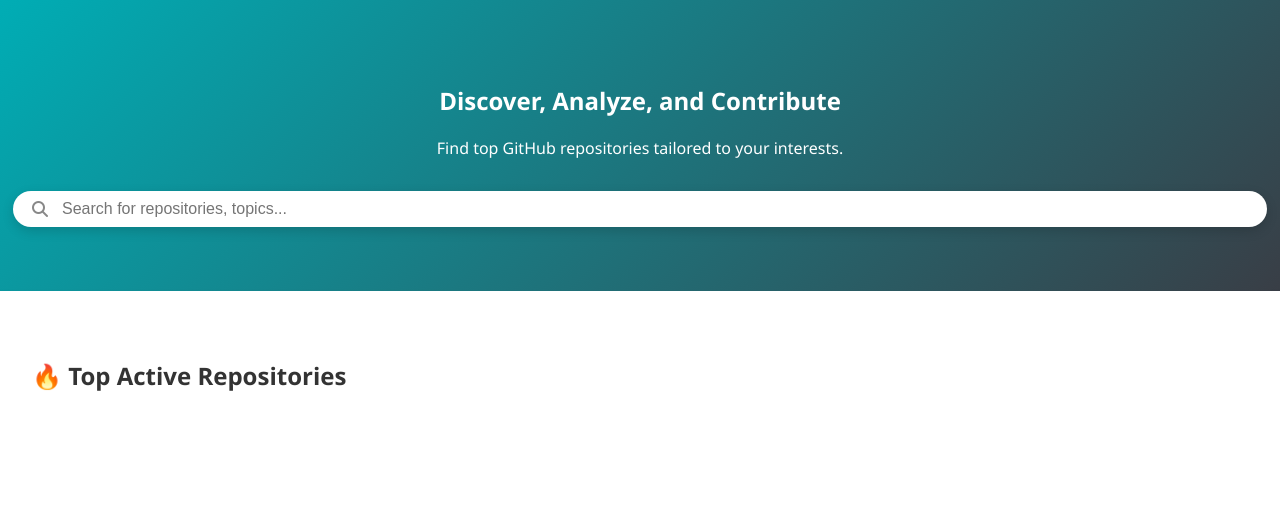
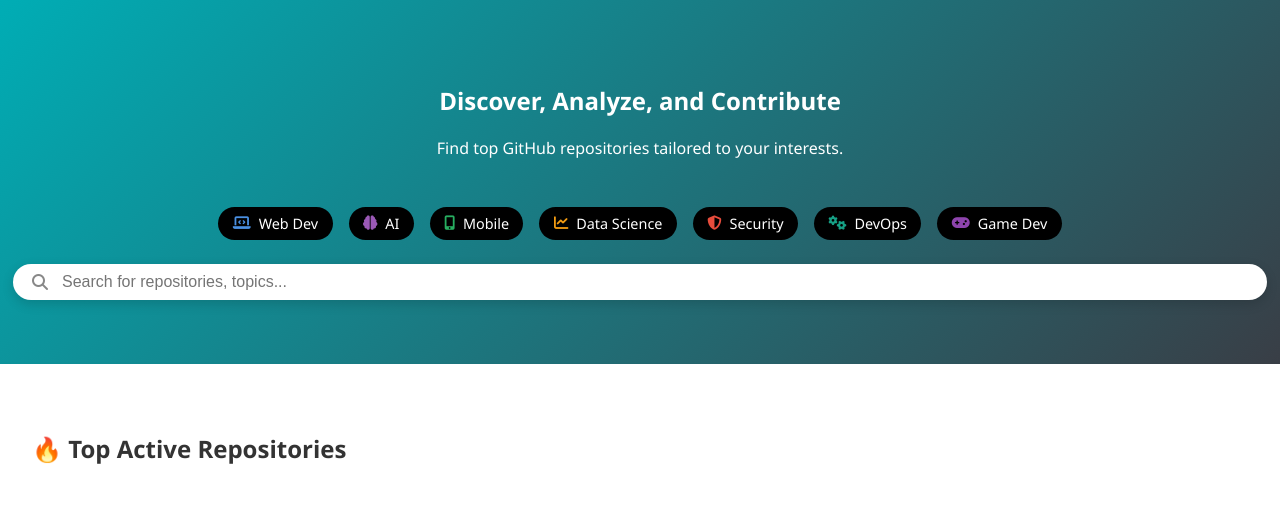
Before and after one commit to elcalzalt/repo-intel, a Flask app: page / in a window 1280 px wide. Shown: the part 65-588 px from the top of the page. Run offline with Flask 3, Linux system fonts and the light colour scheme; the visitor is signed in with stand-in values (Sample User, id 1); data that the repository does not hold is empty.

Commit message:
Add category buttons

```diff
--- a/static/css/home.css
+++ b/static/css/home.css
@@ -1,4 +1,3 @@
-/* Updated CSS including dropdown styling */
 body {
     font-family: 'Segoe UI', sans-serif;
     margin: 0;
@@ -187,16 +186,20 @@ nav li a:hover {
     display: flex;
     gap: 1em;
     margin-top: 1em;
+    margin-bottom: 1.5rem;
     flex-wrap: wrap;
     justify-content: center;
 }
 
 .categories span {
     background: #000;
-    padding: 0.4em 0.8em;
-    border-radius: 20px;
+    padding: 0.5em 1em;
+    border-radius: 2rem;
     font-size: 0.9em;
+    align-items: center;
     cursor: pointer;
+    gap: 0.5rem;
+    display: flex;
     transition: background 0.3s ease, color 0.3s ease, box-shadow 0.3s ease;
     color: #fff;
 }
--- a/templates/home.html
+++ b/templates/home.html
@@ -6,6 +6,32 @@
         <p>Find top GitHub repositories tailored to your interests.</p>
 
         <div class="search-wrapper">
+            <!-- Category Tags -->
+            <div class="categories">
+                <span onclick="location.href='/search?q=web+development'">
+                    <i class="fas fa-laptop-code" style="color: #4A90E2;"></i> Web Dev
+                </span>
+                <span onclick="location.href='/search?q=artificial+intelligence'">
+                    <i class="fas fa-brain" style="color: #9B59B6;"></i> AI
+                </span>
+                <span onclick="location.href='/search?q=mobile+development'">
+                    <i class="fas fa-mobile-alt" style="color: #27AE60;"></i> Mobile
+                </span>
+                <span onclick="location.href='/search?q=data+science'">
+                    <i class="fas fa-chart-line" style="color: #F39C12;"></i> Data Science
+                </span>
+                <span onclick="location.href='/search?q=cybersecurity'">
+                    <i class="fas fa-shield-alt" style="color: #E74C3C;"></i> Security
+                </span>
+                <span onclick="location.href='/search?q=devops'">
+                    <i class="fas fa-cogs" style="color: #16A085;"></i> DevOps
+                </span>
+                <span onclick="location.href='/search?q=game+development'">
+                    <i class="fas fa-gamepad" style="color: #8E44AD;"></i> Game Dev
+                </span>
+            </div>
+
+            <!-- Search Bar -->
             <form action="/search" method="get" class="search-box">
                 <i class="fas fa-search"></i>
                 <input type="text" name="q" id="searchInput" placeholder="Search for repositories, topics..." value="{{ query }}"/>
--- a/templates/layout.html
+++ b/templates/layout.html
@@ -7,7 +7,7 @@
     <title>Repo Intel</title>
     <link rel="stylesheet" href="{{ url_for('static', filename='css/home.css') }}" />
     <link rel="stylesheet" href="{{ url_for('static', filename='css/search.css') }}">
-    <link rel="stylesheet" href="https://cdnjs.cloudflare.com/ajax/libs/font-awesome/6.4.0/css/all.min.css" />
+    <link rel="stylesheet" href="https://cdnjs.cloudflare.com/ajax/libs/font-awesome/6.4.0/css/all.min.css">
     {% block extra_css %}{% endblock %}
 </head>
 
```
